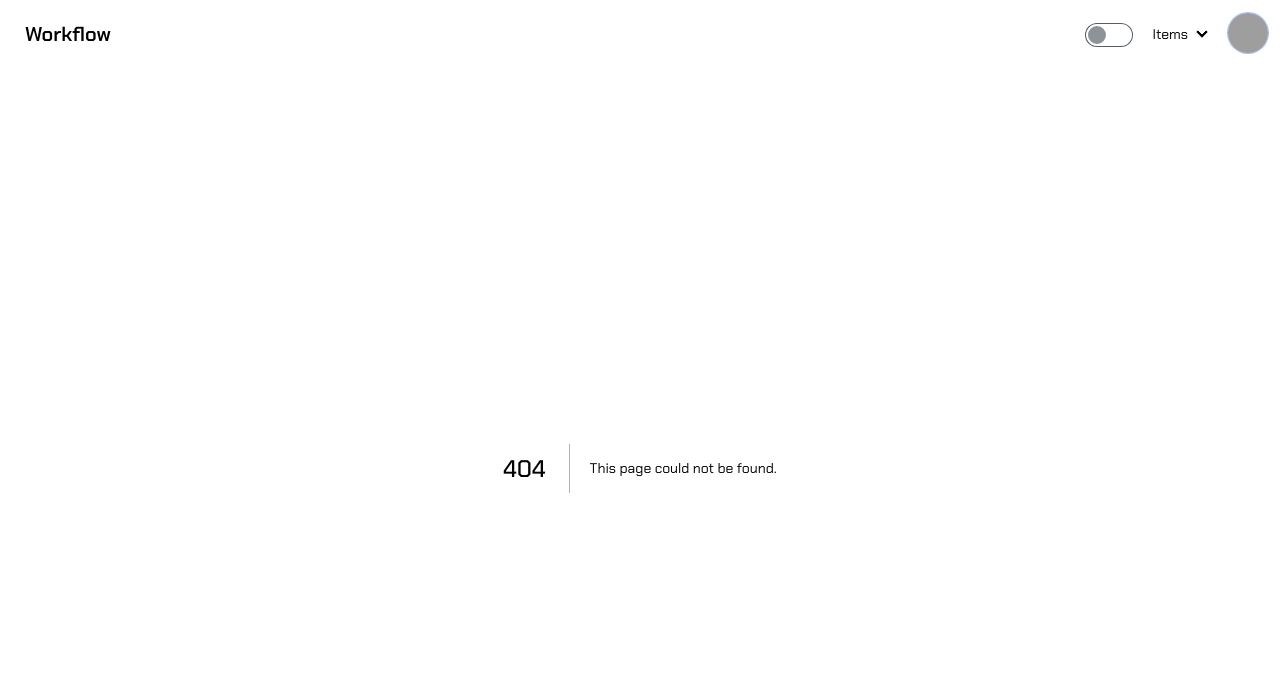
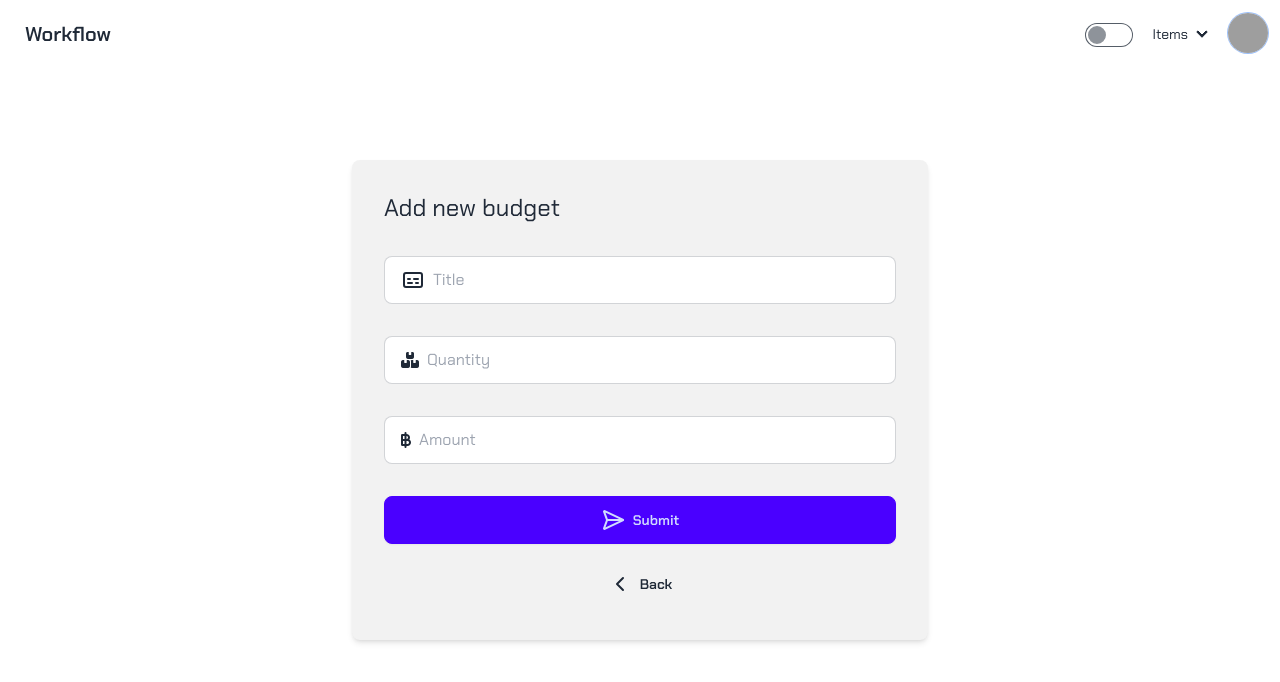
Before and after one commit to Kiratopat-s/workflow-fe, a Next.js app: page /add in a window 1280 px wide. Before the commit this address had no page. Shown: the top 682 px of the page. Built offline with nearby package versions, Linux system fonts and the light colour scheme; grey boxes are pictures that could not be loaded.

Commit message:
implementing add budget page

```diff
--- /dev/null
+++ b/src/app/(item)/add/page.tsx
@@ -0,0 +1,134 @@
+"use client";
+import { Captions, ChevronLeft, SendHorizontal } from "lucide-react";
+import { useForm, SubmitHandler } from "react-hook-form";
+import { z } from "zod";
+import { zodResolver } from "@hookform/resolvers/zod";
+
+// Define Zod schema for form validation
+const schema = z.object({
+  title: z.string().min(1, "Title is required").max(30, "Title is too long"),
+  quantity: z
+    .number({ invalid_type_error: "Quantity must be a number" })
+    .min(1, "Quantity must be at least 1"),
+  amount: z
+    .number({ invalid_type_error: "Amount must be a number" })
+    .min(0, "Amount must be at least 0")
+    .refine((value) => Number(value.toFixed(2)) === value, {
+      message: "Amount must have at most 2 decimal places",
+    }),
+});
+
+// Define the form values type
+type FormValues = z.infer<typeof schema>;
+
+function AddItem() {
+  // Initialize React Hook Form with Zod schema
+  const {
+    register,
+    handleSubmit,
+    formState: { errors },
+    setValue,
+  } = useForm<FormValues>({
+    resolver: zodResolver(schema),
+  });
+
+  // Handle form submission
+  const onSubmit: SubmitHandler<FormValues> = (data) => {
+    console.log(data);
+  };
+
+  // Handle formatting of the amount input on blur
+  const handleAmountBlur = (event: React.FocusEvent<HTMLInputElement>) => {
+    const value = parseFloat(event.target.value);
+    if (!isNaN(value)) {
+      setValue("amount", parseFloat(value.toFixed(2)), {
+        shouldValidate: true, // Ensures validation happens after formatting
+      });
+    }
+  };
+
+  return (
+    <div className="absolute top-0 flex flex-col h-screen w-screen max-w-xs md:max-w-md lg:max-w-lg xl:max-w-xl justify-center items-center gap-8">
+      <div className="rounded-lg flex flex-col h-auto w-full shadow-md bg-base-200 gap-8 p-8">
+        <form onSubmit={handleSubmit(onSubmit)} className="flex flex-col gap-8">
+          <label className="self-start text-2xl" htmlFor="title">
+            Add new budget
+          </label>
+
+          {/* Title input */}
+          <div className="flex flex-col gap-2">
+            <label className="input input-bordered flex items-center gap-2">
+              <Captions />
+              <input
+                id="title"
+                type="text"
+                placeholder="Title"
+                className="grow"
+                {...register("title")}
+              />
+            </label>
+            {errors.title && (
+              <p className="text-error">{errors.title.message}</p>
+            )}
+          </div>
+
+          {/* Quantity input */}
+          <div className="flex flex-col gap-2">
+            <label className="input input-bordered flex items-center gap-2">
+              <i className="fa-solid fa-boxes-stacked"></i>
+              <input
+                id="quantity"
+                type="number"
+                placeholder="Quantity"
+                className="grow"
+                {...register("quantity", {
+                  valueAsNumber: true, // Convert to number
+                })}
+              />
+            </label>
+            {errors.quantity && (
+              <p className="text-error">{errors.quantity.message}</p>
+            )}
+          </div>
+
+          {/* Amount input */}
+          <div className="flex flex-col gap-2">
+            <label className="input input-bordered flex items-center gap-2">
+              <i className="fa-solid fa-baht-sign"></i>
+              <input
+                id="amount"
+                type="number"
+                step="0.01"
+                placeholder="Amount"
+                className="grow"
+                {...register("amount", {
+                  valueAsNumber: true, // Convert to number
+                })}
+                onBlur={handleAmountBlur}
+              />
+            </label>
+            {errors.amount && (
+              <p className="text-error">{errors.amount.message}</p>
+            )}
+          </div>
+
+          {/* Submit button */}
+          <div className="flex flex-col gap-4">
+            <button type="submit" className="btn btn-primary">
+              <SendHorizontal />
+              Submit
+            </button>
+
+            {/* Back button */}
+            <button type="button" className="btn btn-ghost">
+              <ChevronLeft />
+              Back
+            </button>
+          </div>
+        </form>
+      </div>
+    </div>
+  );
+}
+
+export default AddItem;
```
